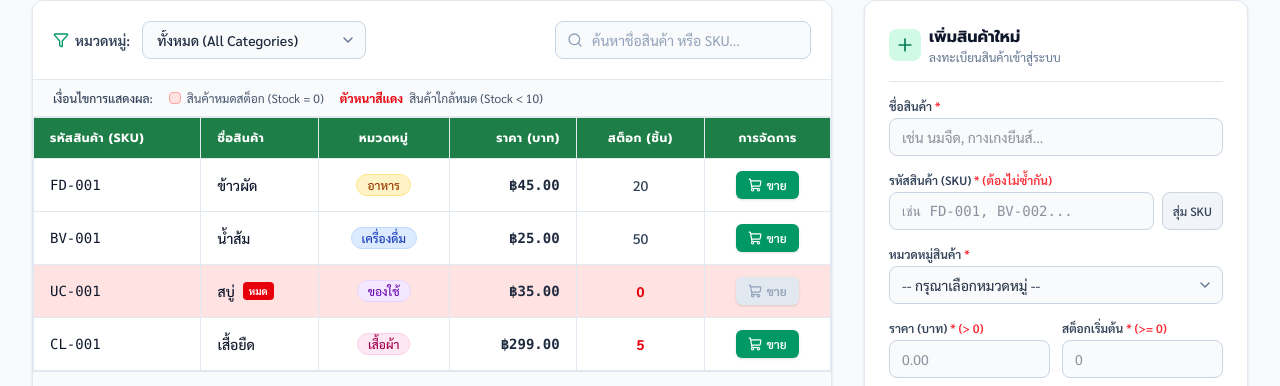
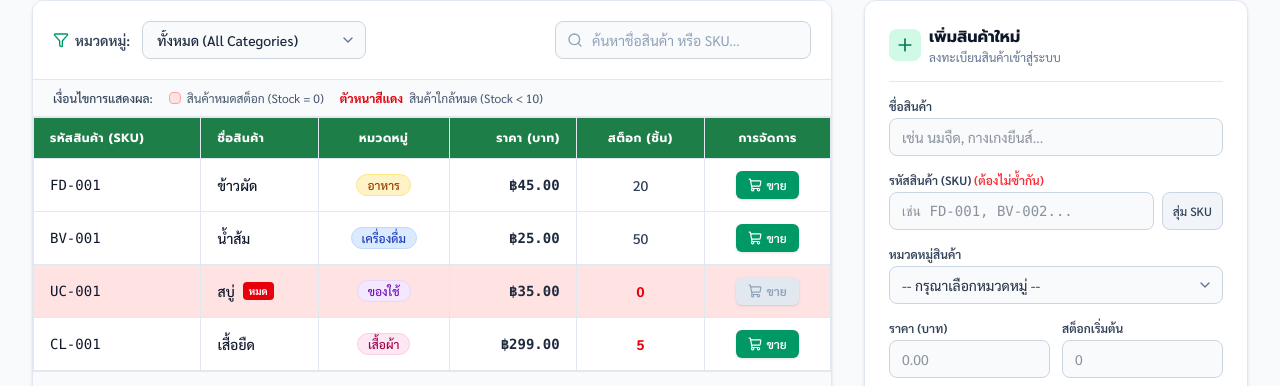
Before and after one commit to NhongSun/product-management, a React (Vite) app: page / in a window 1280 px wide. Shown: the part 195-581 px from the top of the page. Built offline with nearby package versions, Linux system fonts and the light colour scheme.

Commit message:
remove form warning message

```diff
--- a/src/components/product-form/FormField.tsx
+++ b/src/components/product-form/FormField.tsx
@@ -13,7 +13,8 @@ export function FormField({ htmlFor, label, hint, error, children }: FormFieldPr
   return (
     <div>
       <label htmlFor={htmlFor} className="mb-1 block text-xs font-semibold text-slate-700">
-        {label} <span className="text-red-500">*{hint && ` ${hint}`}</span>
+        {label}
+        {hint && <span className="text-red-500"> {hint}</span>}
       </label>
       {children}
       <FieldError message={error} />
--- a/src/components/product-form/ProductFormFields.tsx
+++ b/src/components/product-form/ProductFormFields.tsx
@@ -63,7 +63,7 @@ export function ProductFormFields({
       </FormField>
 
       <div className="grid grid-cols-2 gap-3">
-        <FormField htmlFor="form-price" label="ราคา (บาท)" hint="(> 0)" error={errors.price}>
+        <FormField htmlFor="form-price" label="ราคา (บาท)" error={errors.price}>
           <TextInput
             id="form-price"
             type="number"
@@ -75,7 +75,7 @@ export function ProductFormFields({
             placeholder="0.00"
           />
         </FormField>
-        <FormField htmlFor="form-stock" label="สต็อกเริ่มต้น" hint="(>= 0)" error={errors.stock}>
+        <FormField htmlFor="form-stock" label="สต็อกเริ่มต้น" error={errors.stock}>
           <TextInput
             id="form-stock"
             type="number"
```
